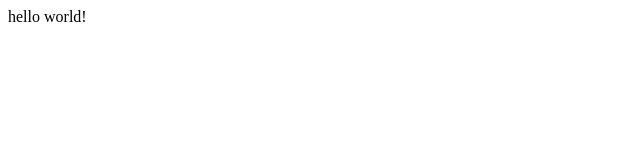
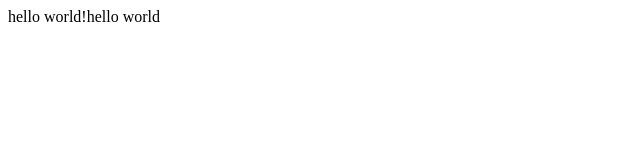
Before and after one commit to WiseAndWeiss/web_groupwork, a plain HTML site: page index.html in a window 1280 px wide. Shown: the full height of the page, 0-640 px from the left. Drawn offline with Linux system fonts and the light colour scheme.

Commit message:
测试hello

```diff
--- a/index.html
+++ b/index.html
@@ -6,6 +6,6 @@
     <title>Document</title>
 </head>
 <body>
-    <div>hello world!</div>
+    <div>hello world!hello world</div>
 </body>
 </html>
```
